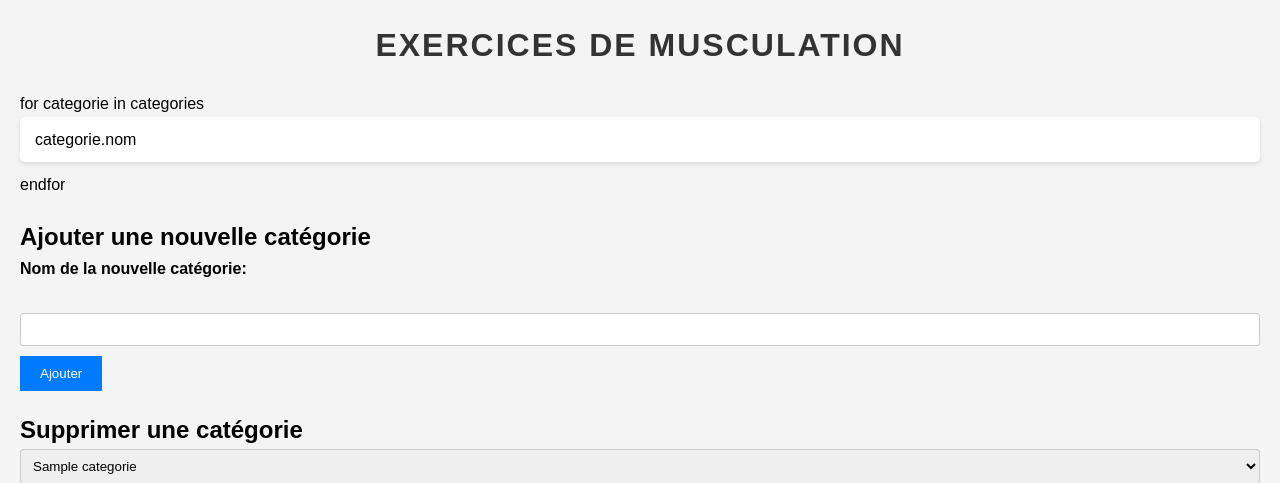
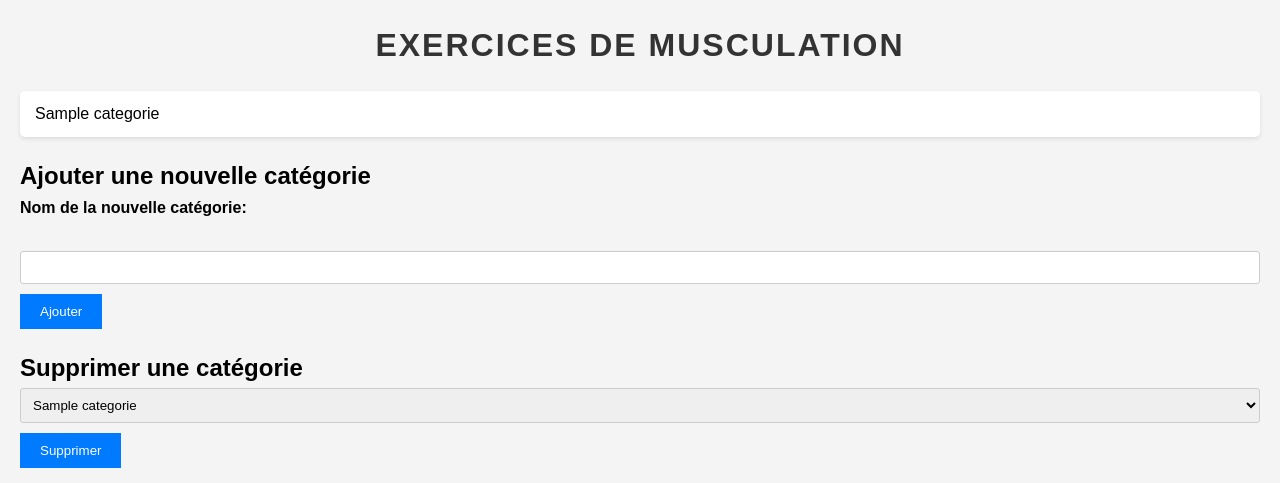
Before and after one commit to genc06/Livrable_3-Django, a Django app: template ExercicesMusculation/Exercices/templates/Liv3_base.html in a window 1280 px wide. Shown: the top 483 px of the page. Run offline with Django 4.2, Linux system fonts and the light colour scheme; the template is opened without the code that fills it: most values are stand-ins (such as "Sample title", 1, 10 or a date in 2020).

Commit message:
Update Liv3_base.html

```diff
--- a/ExercicesMusculation/Exercices/templates/Liv3_base.html
+++ b/ExercicesMusculation/Exercices/templates/Liv3_base.html
@@ -5,16 +5,16 @@
     <meta name="viewport" content="width=device-width, initial-scale=1.0">
     <link rel="stylesheet" type="text/css" href="Liv3_style.css">
     <script src="js/main.js"></script>
-    <title>Exercices de Musculation</title>
+    <title>New Fit Training</title>
 </head>
 <body>
     <h1>Exercices de Musculation</h1>
 
 
     <ul>
-         for categorie in categories
-            <li> categorie.nom </li>
-         endfor
+        {% for categorie in categories %}
+            <li>{{ categorie.nom }}</li>
+        {% endfor %}
     </ul>
 
 
```
